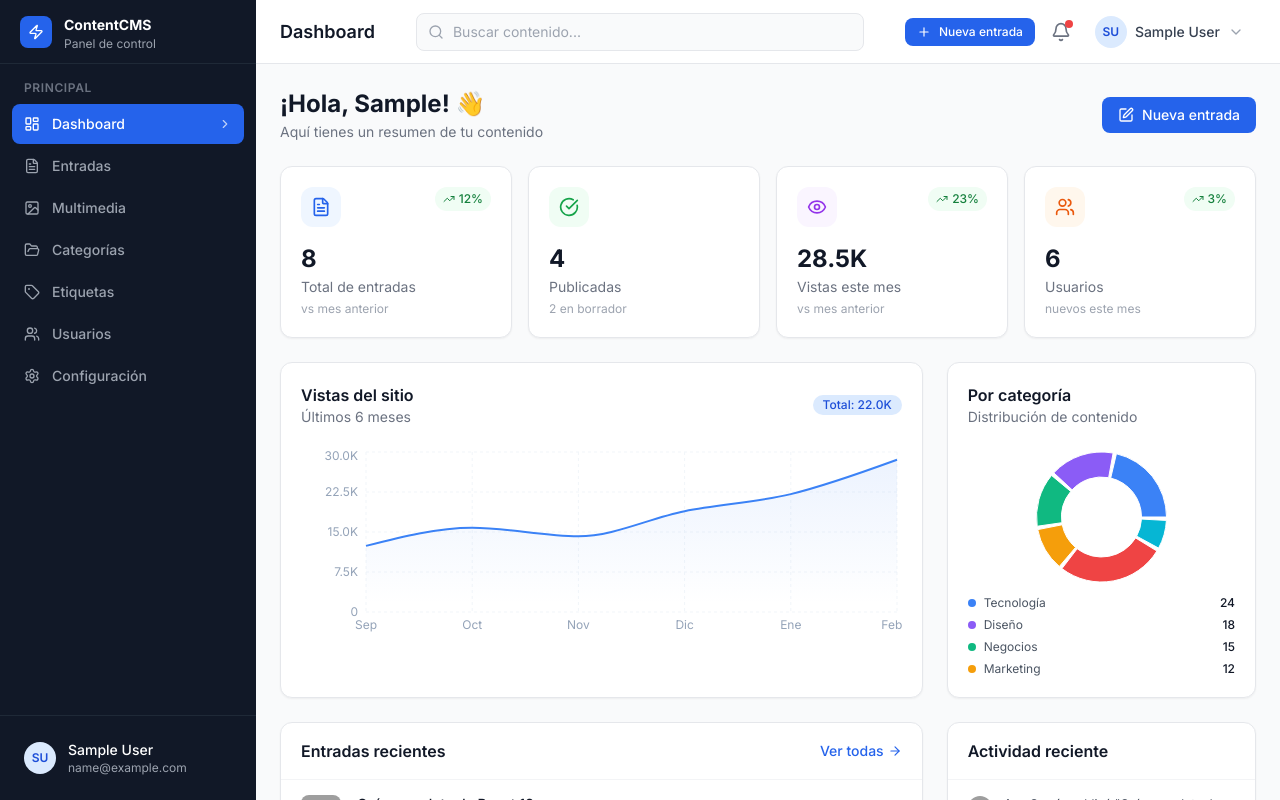
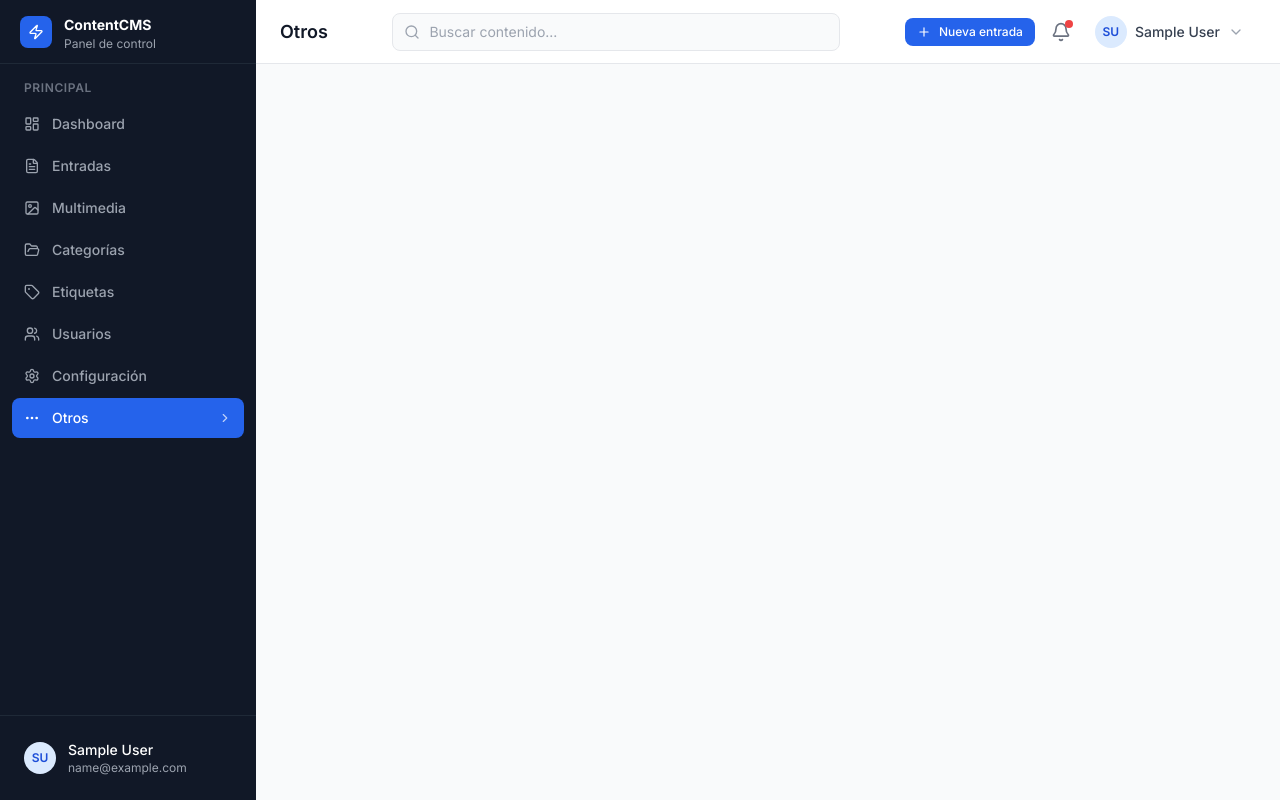
Before and after one commit to DannerAly/Prueba-daher, a React (Vite) app: page /otros in a window 1280 px wide. Before the commit this address led to /dashboard. Built offline with nearby package versions, Linux system fonts and the light colour scheme; sample sign-in values are in the browser's storage; grey boxes are pictures that could not be loaded.

Commit message:
Add 'Otros' button to sidebar with blank page
- Add Others.tsx blank page component
- Register /otros route in App.tsx
- Add 'Otros' nav item with MoreHorizontal icon in Sidebar.tsx
- Add page title mapping for /otros in Layout.tsx

https://claude.ai/code/session_01KE2RupFZzXNfMMb2vDae8S

```diff
--- a/src/App.tsx
+++ b/src/App.tsx
@@ -10,6 +10,7 @@ import MediaLibrary from './pages/media/MediaLibrary';
 import UsersList from './pages/users/UsersList';
 import Categories from './pages/categories/Categories';
 import Settings from './pages/settings/Settings';
+import Others from './pages/others/Others';
 
 function AppRoutes() {
   const { isAuthenticated } = useAuth();
@@ -29,6 +30,7 @@ function AppRoutes() {
         <Route path="/tags" element={<Navigate to="/categories" replace />} />
         <Route path="/users" element={<UsersList />} />
         <Route path="/settings" element={<Settings />} />
+        <Route path="/otros" element={<Others />} />
       </Route>
       <Route path="*" element={<Navigate to="/" replace />} />
     </Routes>
--- a/src/components/layout/Layout.tsx
+++ b/src/components/layout/Layout.tsx
@@ -12,6 +12,7 @@ const pageTitles: Record<string, string> = {
   '/tags': 'Etiquetas',
   '/users': 'Usuarios',
   '/settings': 'Configuración',
+  '/otros': 'Otros',
 };
 
 export default function Layout() {
--- a/src/components/layout/Sidebar.tsx
+++ b/src/components/layout/Sidebar.tsx
@@ -1,7 +1,7 @@
 import { NavLink, useNavigate } from 'react-router-dom';
 import {
   LayoutDashboard, FileText, Image, Users, FolderOpen,
-  Settings, LogOut, ChevronRight, Zap, Tag
+  Settings, LogOut, ChevronRight, Zap, Tag, MoreHorizontal
 } from 'lucide-react';
 import { useAuth } from '../../context/AuthContext';
 import Avatar from '../ui/Avatar';
@@ -21,6 +21,7 @@ const navItems: NavItem[] = [
   { to: '/tags', icon: Tag, label: 'Etiquetas' },
   { to: '/users', icon: Users, label: 'Usuarios' },
   { to: '/settings', icon: Settings, label: 'Configuración' },
+  { to: '/otros', icon: MoreHorizontal, label: 'Otros' },
 ];
 
 interface SidebarProps {
--- /dev/null
+++ b/src/pages/others/Others.tsx
@@ -0,0 +1,3 @@
+export default function Others() {
+  return <div />;
+}
```
